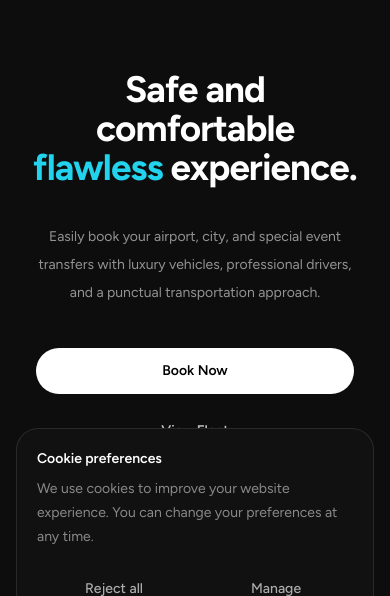
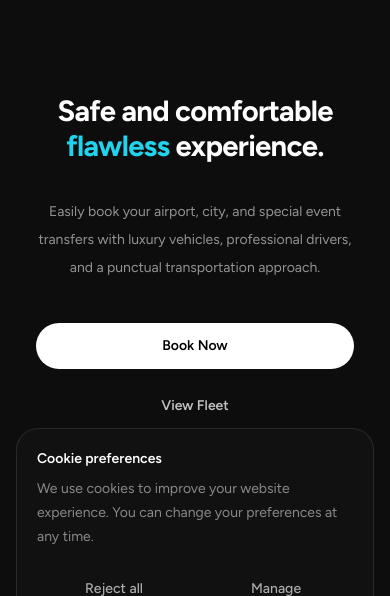
Before and after one commit to KenanKndl/vip-booking-app, a Next.js app: page /en in a window 390 px wide. Shown: the part 150-746 px from the top of the page. Built offline with nearby package versions, Linux system fonts and the light colour scheme; no server answers; the database is empty.

Commit message:
HeroSection fix

```diff
--- a/app/[locale]/(marketing)/_components/HeroSection.tsx
+++ b/app/[locale]/(marketing)/_components/HeroSection.tsx
@@ -58,7 +58,8 @@ export function HeroSection() {
         <section className="min-h-[100svh] overflow-hidden bg-[#0d0d0d]">
             <div className="mx-auto flex min-h-[100svh] max-w-7xl flex-col justify-center px-4 pt-20 sm:px-6 sm:pt-28 lg:px-8 lg:pt-32">
                 <div className="relative flex min-h-[calc(100svh-5rem)] items-center justify-center overflow-hidden px-0 pb-10 pt-8 sm:min-h-[560px] sm:px-6 sm:pb-16 sm:pt-10 md:min-h-[580px] md:px-12 md:pb-20 md:pt-12">
-                    <div className="relative z-10 mx-auto flex w-full max-w-4xl flex-col items-center text-center">
+                    {/* GÜNCELLEME: Kutunun maksimum genişliği serbest bırakıldı (max-w-[95vw] lg:max-w-7xl) */}
+                    <div className="relative z-10 mx-auto flex w-full max-w-[95vw] lg:max-w-7xl flex-col items-center text-center">
                         <motion.div
                             className="flex w-full flex-col items-center gap-5"
                             variants={containerVariants}
@@ -68,11 +69,12 @@ export function HeroSection() {
                             {/* Desktop Başlık */}
                             <motion.h1
                                 variants={itemVariants}
-                                className="hidden max-w-4xl text-5xl font-bold leading-[1.05] tracking-tight text-white sm:block md:text-7xl lg:text-8xl"
+                                className="hidden w-full max-w-none text-4xl font-bold leading-[1.05] tracking-tight text-white sm:block md:text-6xl lg:text-7xl xl:text-[5.5rem]"
                             >
                                 {t("desktopTitlePrefix")}
 
-                                <div className="relative mx-auto flex h-[1.15em] w-full justify-center overflow-hidden">
+                                {/* GÜNCELLEME: Animasyon kutusuna tekrar yükseklik (h-[1.15em]) verildi */}
+                                <div className="relative mx-auto mt-2 flex h-[1.15em] w-full justify-center overflow-hidden">
                                     <AnimatePresence mode="popLayout">
                                         <motion.span
                                             key={index}
@@ -84,6 +86,7 @@ export function HeroSection() {
                                                 stiffness: 320,
                                                 damping: 32,
                                             }}
+                                            /* GÜNCELLEME: Alt satıra geçmesi yasaklandı (whitespace-nowrap) */
                                             className="block whitespace-nowrap text-center"
                                         >
                                             <span className={currentPhrase.color}>
@@ -100,13 +103,14 @@ export function HeroSection() {
                             {/* Mobil Başlık */}
                             <motion.h1
                                 variants={itemVariants}
-                                className="block max-w-[21rem] text-[2.3rem] font-bold leading-[1.06] tracking-tight text-white sm:hidden"
+                                /* GÜNCELLEME: Mobilde font ekran boyutuna göre dinamik ölçeklensin diye (text-[7.5vw]) kullanıldı */
+                                className="block w-full max-w-[95vw] text-[7.5vw] font-bold leading-[1.06] tracking-tight text-white sm:hidden"
                             >
-                                <span className="block">
+                                <span className="mb-1 block">
                                     {t("mobileTitlePrefix")}
                                 </span>
 
-                                <div className="relative mx-auto flex h-[1.15em] w-full justify-center overflow-hidden">
+                                <div className="relative mx-auto flex h-[1.2em] w-full justify-center overflow-hidden">
                                     <AnimatePresence mode="popLayout">
                                         <motion.span
                                             key={index}
@@ -118,6 +122,7 @@ export function HeroSection() {
                                                 stiffness: 320,
                                                 damping: 32,
                                             }}
+                                            /* GÜNCELLEME: Alt satıra geçmesi yasaklandı (whitespace-nowrap) */
                                             className="block whitespace-nowrap text-center"
                                         >
                                             <span className={currentPhrase.color}>
```
